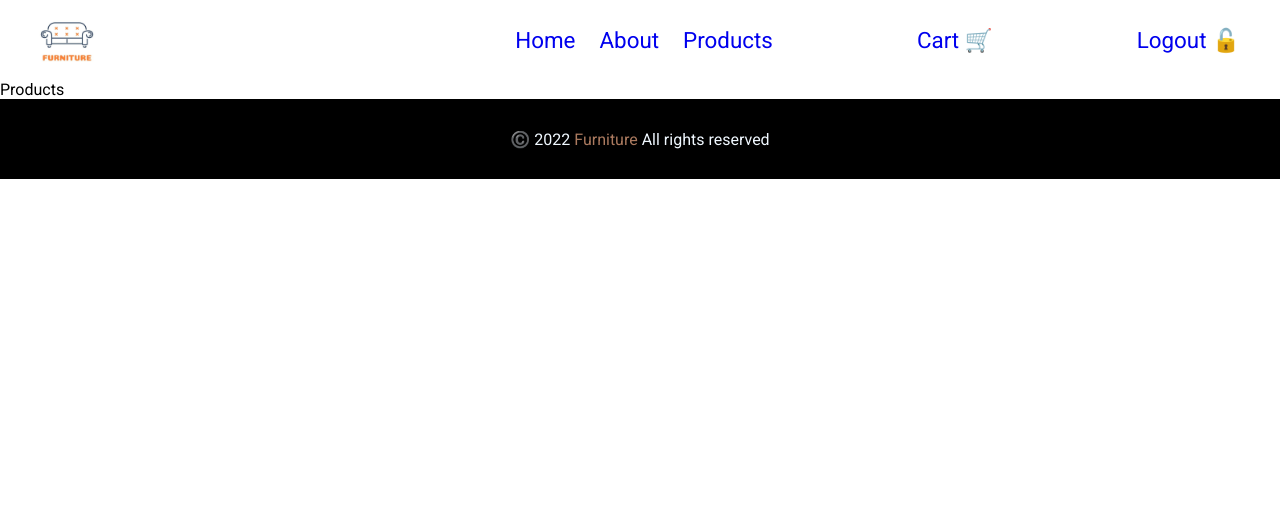
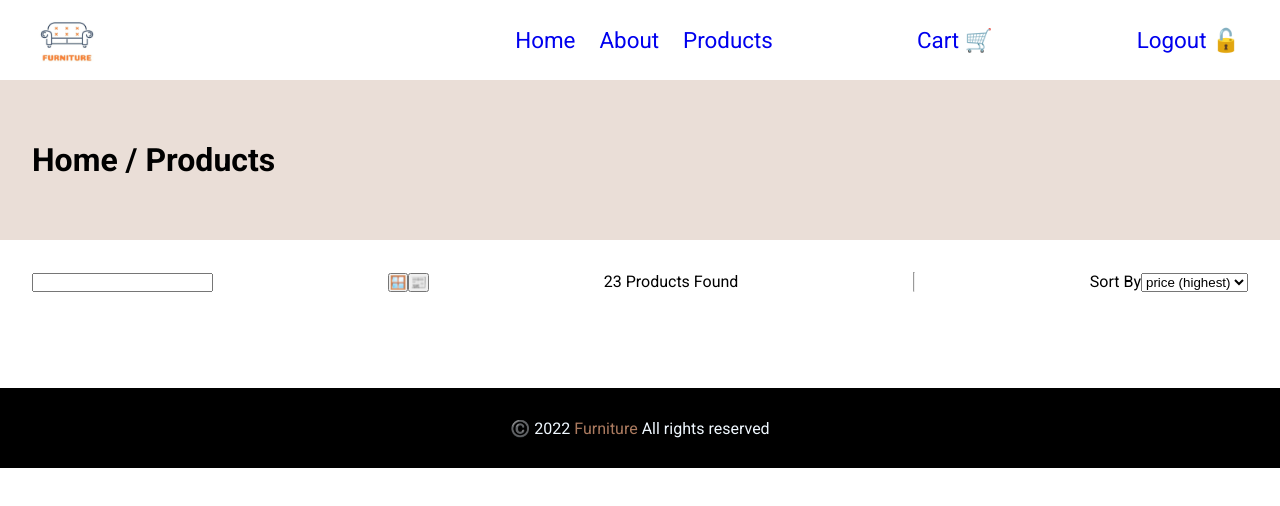
Before and after one commit to ajarek/react-44-vite-fashionable-furniture-store, a React (Vite) app: page /products in a window 1280 px wide. Shown: the top 506 px of the page. Built offline with nearby package versions, Linux system fonts and the light colour scheme.

Commit message:
added panel products

```diff
--- a/src/pages/Products/Products.css
+++ b/src/pages/Products/Products.css
@@ -0,0 +1,25 @@
+.products-root{
+  width: 100%;
+
+}
+.products-root .header{
+  width: 100%;
+  height: 20vh;
+  display: flex;
+  align-items: center;
+  justify-content: flex-start;
+  padding: 0 2rem;
+  background-color:#eaded7 ;
+  gap: 1rem;
+}
+.products-root .wrapper-products{
+  display: grid;
+  grid-template-columns: 1fr 2fr;
+  place-items: center;
+  padding: 2rem;
+}
+.products-panel{
+  width: 100%;display: flex;
+  justify-content: space-between;
+  padding: 2rem;
+}
--- a/src/pages/Products/Products.jsx
+++ b/src/pages/Products/Products.jsx
@@ -2,7 +2,40 @@ import React from 'react'
 import './Products.css'
 const Products = () => {
   return (
-    <div>Products</div>
+    <div className='products-root'>
+      <div className='header'>
+        <h1>Home / Products</h1>
+
+      </div>
+      <div className='products-panel'>
+          <div className='products-input'>
+            <input
+              type='search'
+              name=''
+              id=''
+            />
+          </div>
+          <div className='products-button'>
+            <button>🪟</button>
+            <button>📰</button>
+          </div>
+          <div className="products-length"><span>23</span> Products Found</div>
+          <hr />
+          <form className="products-sort">
+            <label htmlFor='sort'>Sort By</label>
+            <select id="sort">
+  <option value="price-lowest">price (lowest)</option>
+  <option value="price-highest" selected>price (highest)</option>
+  <option value="name-a">name (a-z)</option>
+  <option value="name-z">name (z-a)</option>
+</select>
+          </form>
+        </div>
+      <div className='wrapper-products'>
+        <div className='products-left'></div>
+        <div className='products-right'></div>
+      </div>
+    </div>
   )
 }
 
```
